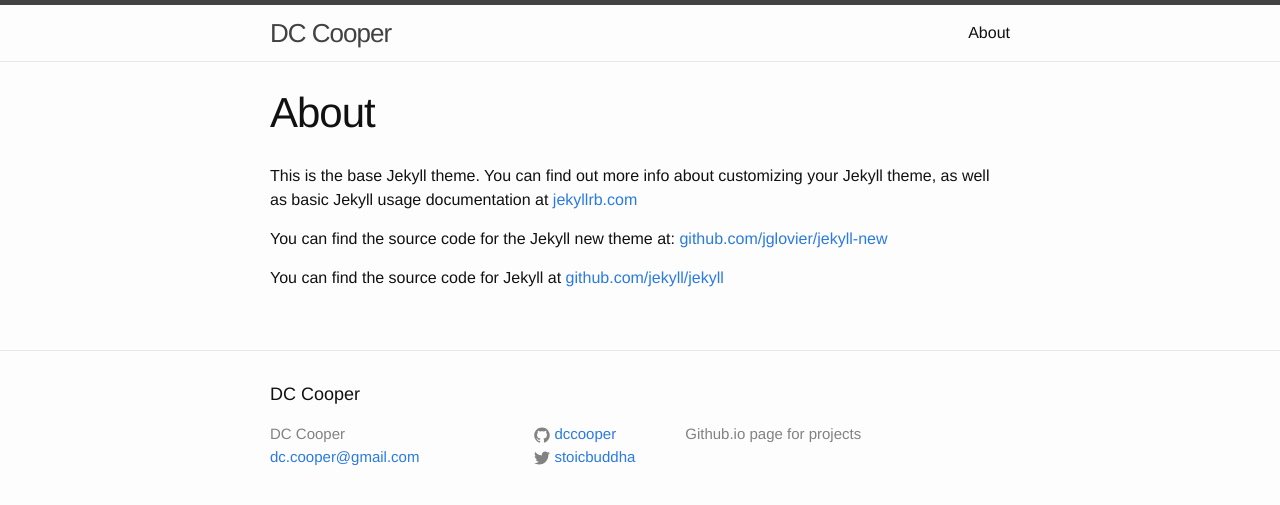
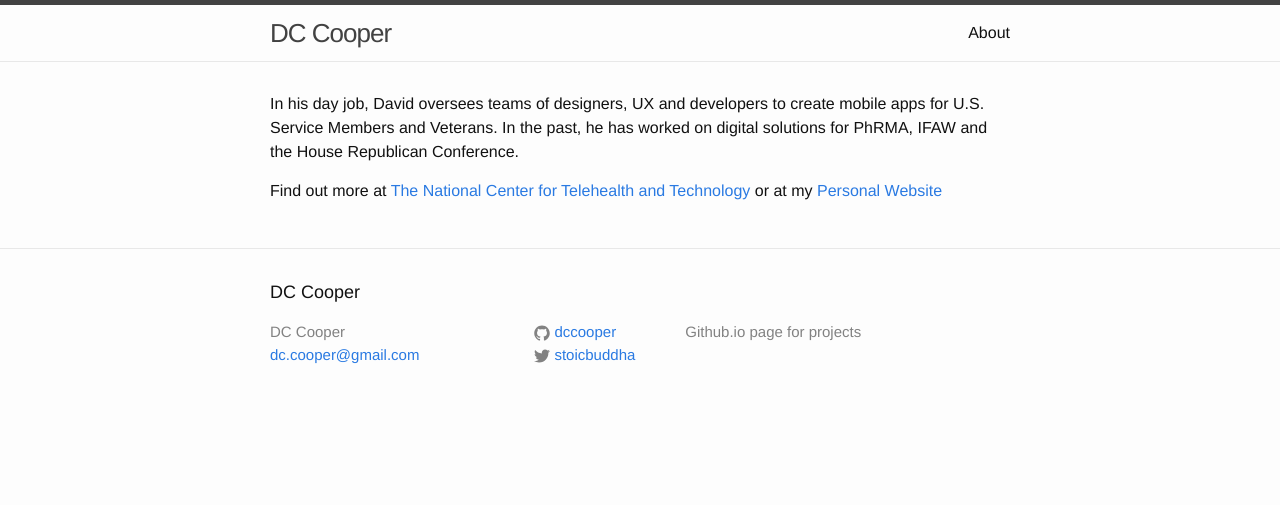
Before and after one commit to dccooper/dccooper.github.io, a Jekyll site: the page built from about.md, in a window 1280 px wide. Shown: the top 505 px of the page. Built offline with Jekyll 4.4.1, drawn with Linux system fonts in a browser that asks for light colours.

Commit message:
Edited About page

```diff
--- a/about.md
+++ b/about.md
@@ -1,11 +1,9 @@
 ---
-layout: page
+layout: default
 title: About
 permalink: /about/
 ---
 
-This is the base Jekyll theme. You can find out more info about customizing your Jekyll theme, as well as basic Jekyll usage documentation at [jekyllrb.com](http://jekyllrb.com/)
+In his day job, David oversees teams of designers, UX and developers to create mobile apps for U.S. Service Members and Veterans. In the past, he has worked on digital solutions for PhRMA, IFAW and the House Republican Conference.
 
-You can find the source code for the Jekyll new theme at: [github.com/jglovier/jekyll-new](https://github.com/jglovier/jekyll-new)
-
-You can find the source code for Jekyll at [github.com/jekyll/jekyll](https://github.com/jekyll/jekyll)
+Find out more at [The National Center for Telehealth and Technology](http://t2health.dcoe.mil) or at my [Personal Website](http://dccooper.co)
```
